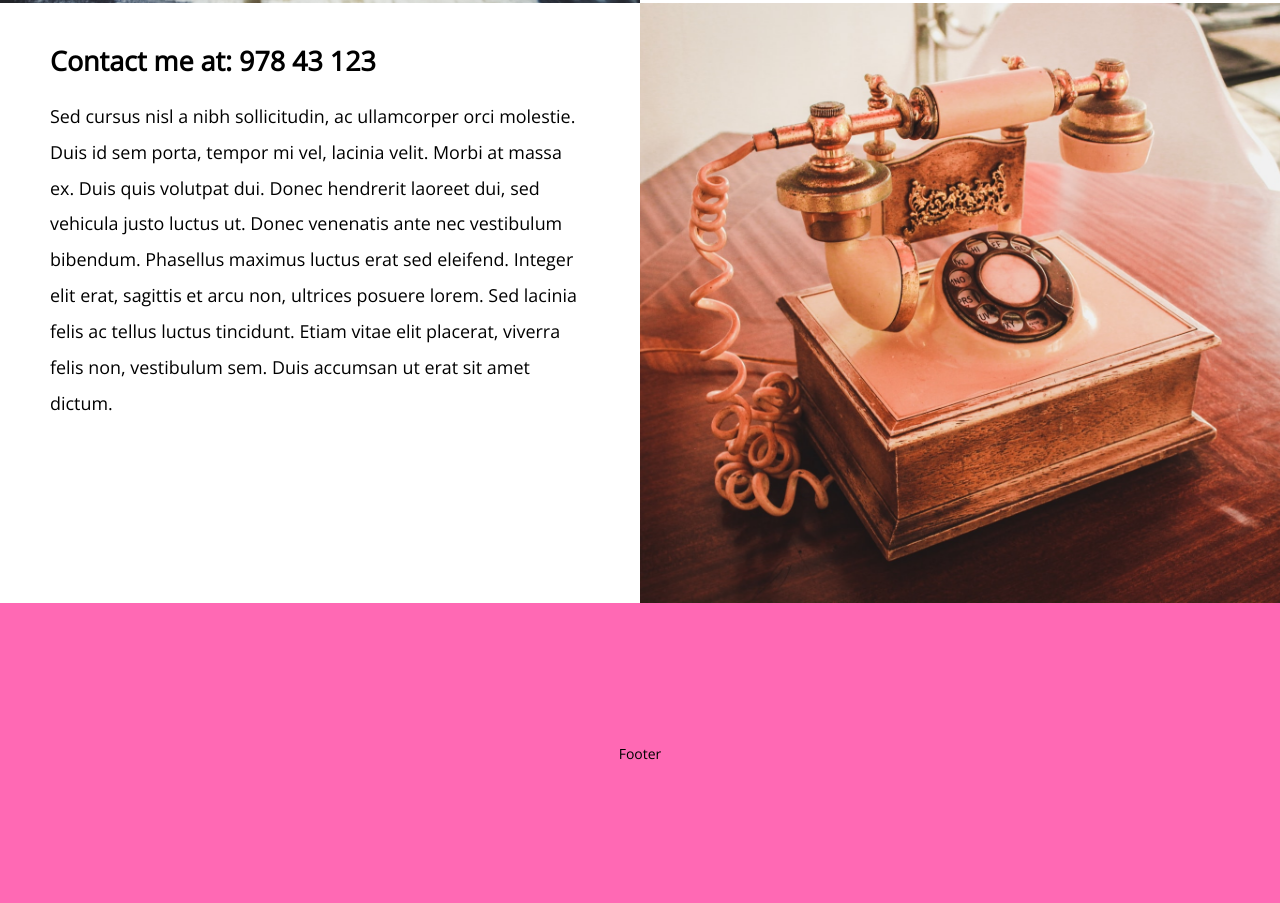
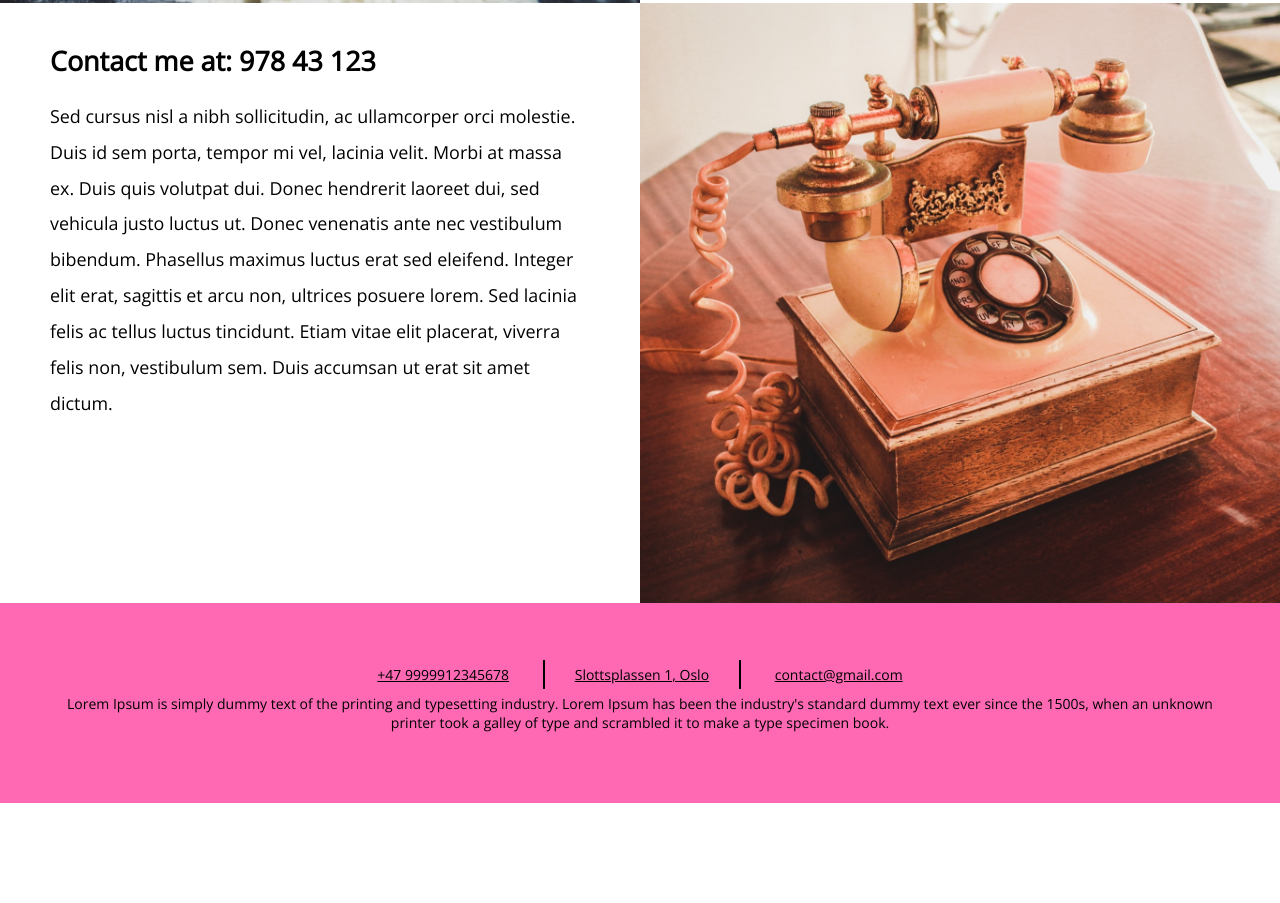
Before and after one commit to JoachimVelde/FreakyFriday, a plain HTML site: page index.html in a window 1280 px wide. Shown: the part 1997-2900 px from the top of the page. After the commit the page ends 2800 px from the top, so only its background shows below. Drawn offline with nearby package versions, Linux system fonts and the light colour scheme.

Commit message:
burger king footer lettuce

```diff
--- a/index.html
+++ b/index.html
@@ -68,7 +68,14 @@
         <div class="image"></div>
     </div>
     <footer>
-        Footer
+        <div class="footer-links">
+            <a href="">+47 9999912345678</a>
+            <a href="">Slottsplassen 1, Oslo</a>
+            <a href="">contact@gmail.com</a>
+        </div>
+        <div class="footer-text">
+            Lorem Ipsum is simply dummy text of the printing and typesetting industry. Lorem Ipsum has been the industry's standard dummy text ever since the 1500s, when an unknown printer took a galley of type and scrambled it to make a type specimen book.
+        </div>
     </footer>
 </body>
 </html>
--- a/style.css
+++ b/style.css
@@ -111,11 +111,30 @@ nav ul li a:hover, nav ul li a:focus {
 }
 
 footer {
-    height: 300px;
+    height: 200px;
+    background-color: rgba(255, 105, 180, 1);
     display: flex;
+    flex-direction: column;
     justify-content: center;
-    align-items: center;
-    background-color: rgba(255, 105, 180, 1);
+}
+
+.footer-links {
+    text-align: center;
+}
+
+footer a:nth-child(2) {
+    border-left: 2px solid black;
+    border-right: 2px solid black;
+}
+
+footer a {
+    padding: 5px 30px;
+    color: inherit;
+}
+
+.footer-text {
+    text-align: center;
+    padding: 10px 50px;
 }
 
 @media only screen and (max-width: 665px) {
```
